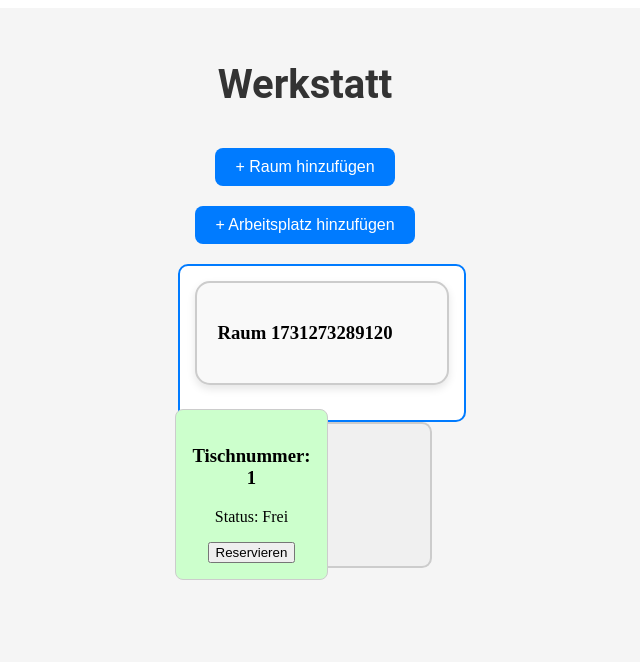
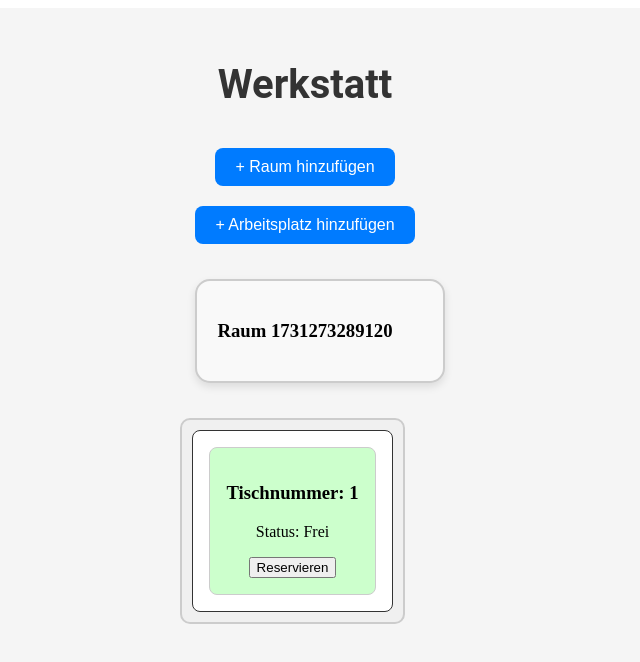
Before and after one commit to achilleaslenzen/sitzplatzverwaltung, an Angular app: page /werkstatt in a window 1280 px wide. Both pictures are taken after a click on the button "+ Raum hinzufügen". Shown: the top 662 px of the page, without its empty margins (335-975 px from the left). Built offline with nearby package versions, Linux system fonts and the light colour scheme.

Commit message:
style tisch grid

```diff
--- a/src/app/werkstatt/werkstatt.component.html
+++ b/src/app/werkstatt/werkstatt.component.html
@@ -17,6 +17,7 @@
     </div>
 
     <div
+      #tischPool
       class="tisch-pool"
       cdkDropList
       id="tische"
@@ -24,6 +25,7 @@
       (cdkDropListDropped)="dropTisch($event)"
     >
       <div
+        #tisch
         *ngFor="let tisch of tischePool"
         cdkDrag
         [cdkDragData]="tisch"
--- a/src/app/werkstatt/werkstatt.component.scss
+++ b/src/app/werkstatt/werkstatt.component.scss
@@ -34,20 +34,17 @@ button {
 .raum-container {
   width: 100%;
   padding: 15px;
-  border: 2px solid #007bff;
   border-radius: 10px;
-  background-color: #ffffff;
-  transition: background-color 0.3s;
 
   &.cdk-drop-list-dragging {
     background-color: #f0f9ff;
   }
 }
 
-/* Tisch-Pool Styling */
 .tisch-pool {
-  display: flex;
-  flex-wrap: wrap;
+  display: inline-grid;
+  grid-template-columns: repeat(3, 1fr); /* Genau 3 Spalten */
+  grid-auto-rows: auto; /* Dynamische Höhe pro Zeile */
   gap: 10px;
   padding: 10px;
   border: 2px solid #ccc;
@@ -62,13 +59,8 @@ button {
 
 /* Tisch Styling */
 .tisch {
-  width: 100px;
-  height: 100px;
-  padding: 10px;
   display: flex;
   justify-content: center;
-  align-items: center;
-  text-align: center;
   border: 1px solid #333;
   border-radius: 8px;
   background-color: #ffffff;
--- a/src/app/werkstatt/werkstatt.component.ts
+++ b/src/app/werkstatt/werkstatt.component.ts
@@ -1,4 +1,11 @@
-import { Component } from '@angular/core';
+import {
+  Component,
+  ElementRef,
+  QueryList,
+  Renderer2,
+  ViewChild,
+  ViewChildren,
+} from '@angular/core';
 import {
   CdkDrag,
   CdkDragDrop,
@@ -12,6 +19,7 @@ import {
   Tisch,
 } from '../components/arbeitsplatz/arbeitsplatz.component';
 import { CommonModule } from '@angular/common';
+import { error } from 'console';
 
 @Component({
   selector: 'app-werkstatt',
@@ -27,11 +35,18 @@ import { CommonModule } from '@angular/common';
   styleUrls: ['./werkstatt.component.scss'],
 })
 export class WerkstattComponent {
+  @ViewChild('tischPool') tischPoolRef!: ElementRef;
+  @ViewChildren('tisch') tischElements!: QueryList<ElementRef>;
+
   raeume: Raum[] = [];
   tischePool: Tisch[] = [];
 
-  constructor() {
-    this.addArbeitsplatz(); // Beispielarbeitsplatz hinzufügen
+  constructor(private renderer: Renderer2) {
+    this.addArbeitsplatz();
+  }
+
+  ngAfterViewInit() {
+    this.styleContainerWidth();
   }
 
   addRaum() {
@@ -40,6 +55,10 @@ export class WerkstattComponent {
   }
 
   addArbeitsplatz() {
+    if (this.tischePool.length == 6) {
+      return; //TODO: display error
+    }
+
     const neuerTisch: Tisch = {
       nummer: this.tischePool.length + 1,
       besetzt: false,
@@ -69,4 +88,25 @@ export class WerkstattComponent {
       }
     }
   }
+
+  private styleContainerWidth() {
+    const firstTisch = this.tischElements.first;
+    if (firstTisch) {
+      const tischWidth = firstTisch.nativeElement.offsetWidth;
+
+      const gap = 10;
+      const maxWidth = tischWidth * 3 + gap * 2;
+
+      this.renderer.setStyle(
+        this.tischPoolRef.nativeElement,
+        'max-width',
+        `${maxWidth}px`
+      );
+      this.renderer.setStyle(
+        this.tischPoolRef.nativeElement,
+        'grid-template-columns',
+        `repeat(auto-fit, minmax(${tischWidth}px, 1fr))`
+      );
+    }
+  }
 }
```
